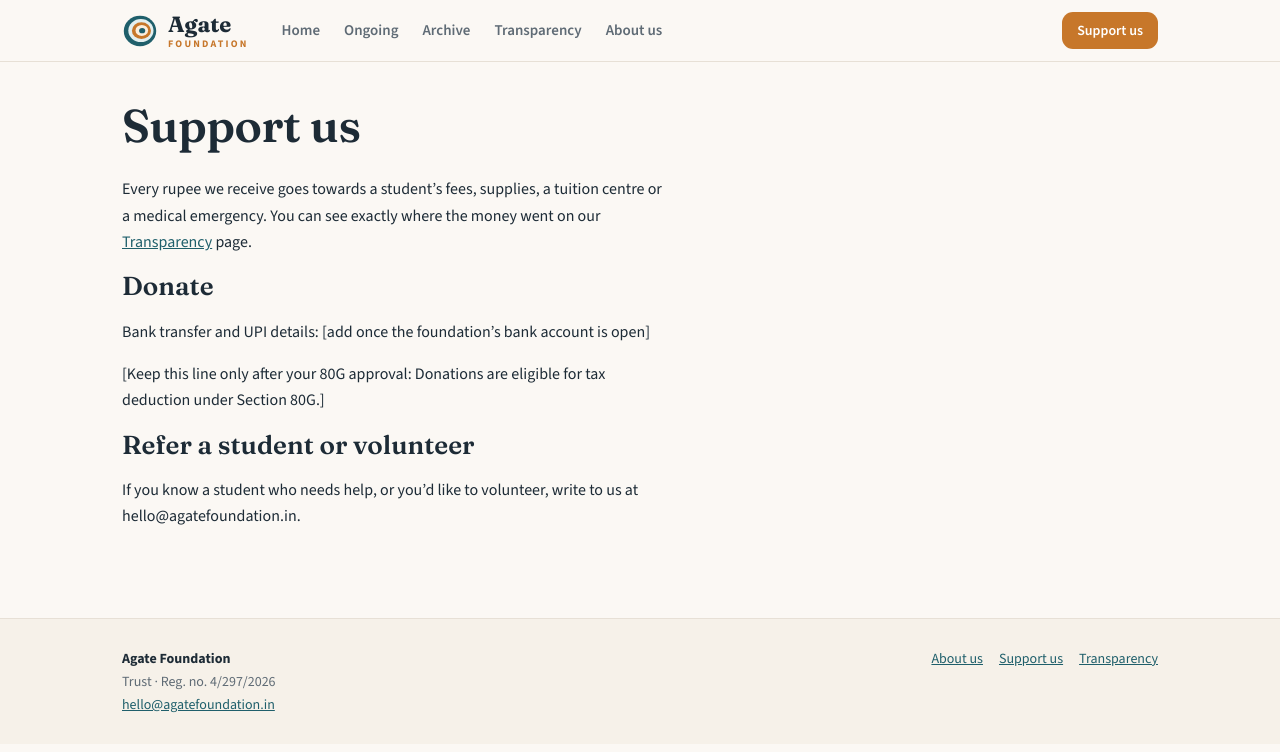
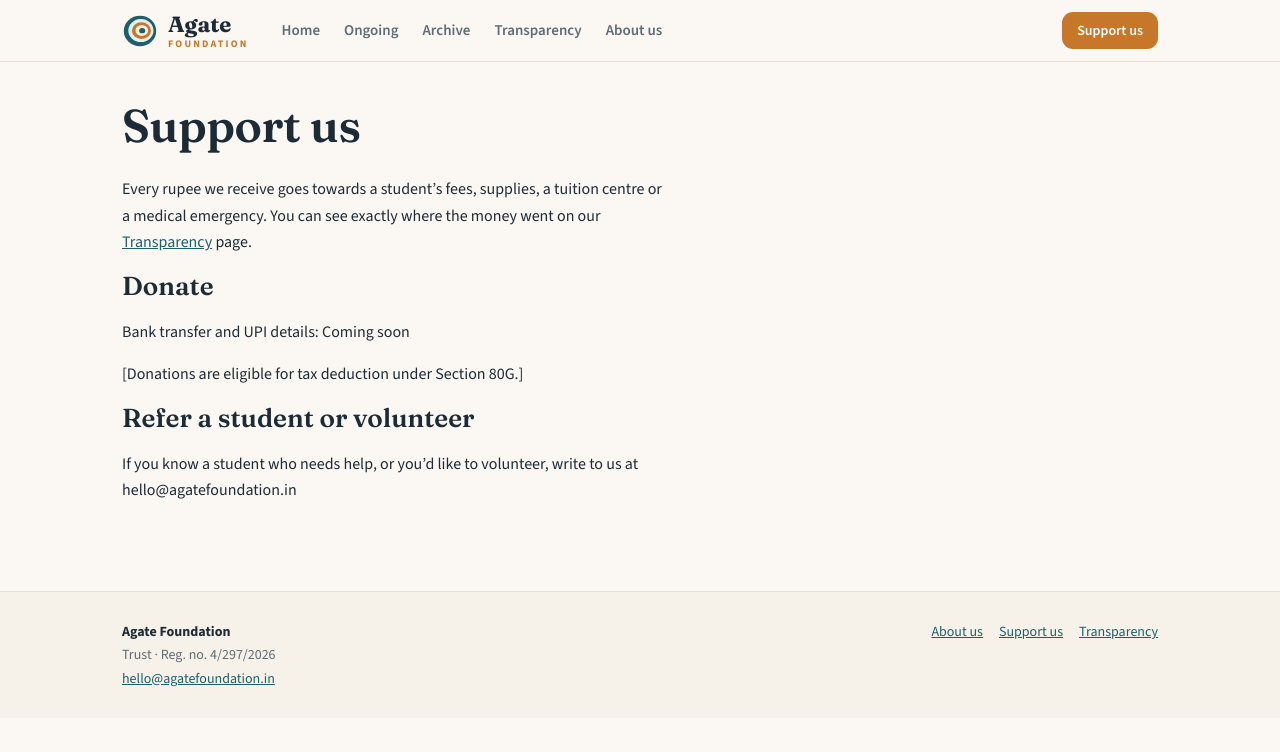
Before and after one commit to agate61/foundation, a Jekyll site: the page built from pages/support.md, in a window 1280 px wide. Shown: the top 752 px of the page. Built offline with Jekyll 4.4.1, drawn with Linux system fonts in a browser that asks for light colours.

Commit message:
Updates to Support & Team

```diff
--- a/_layouts/page.html
+++ b/_layouts/page.html
@@ -4,5 +4,5 @@ layout: default
 <article class="prose-page">
   <h1>{{ page.title }}</h1>
   <div class="prose">{{ content }}</div>
-  {% if page.path == "pages/about.md" %}{% include team.html %}{% endif %}
+  {% if page.path == "pages/about.md" %}{% endif %}
 </article>
--- a/pages/support.md
+++ b/pages/support.md
@@ -6,10 +6,10 @@ Every rupee we receive goes towards a student's fees, supplies, a tuition centre
 
 ## Donate
 
-Bank transfer and UPI details: [add once the foundation's bank account is open]
+Bank transfer and UPI details: Coming soon
 
-[Keep this line only after your 80G approval: Donations are eligible for tax deduction under Section 80G.]
+[Donations are eligible for tax deduction under Section 80G.]
 
 ## Refer a student or volunteer
 
-If you know a student who needs help, or you'd like to volunteer, write to us at hello@agatefoundation.in.
+If you know a student who needs help, or you'd like to volunteer, write to us at hello@agatefoundation.in
```
